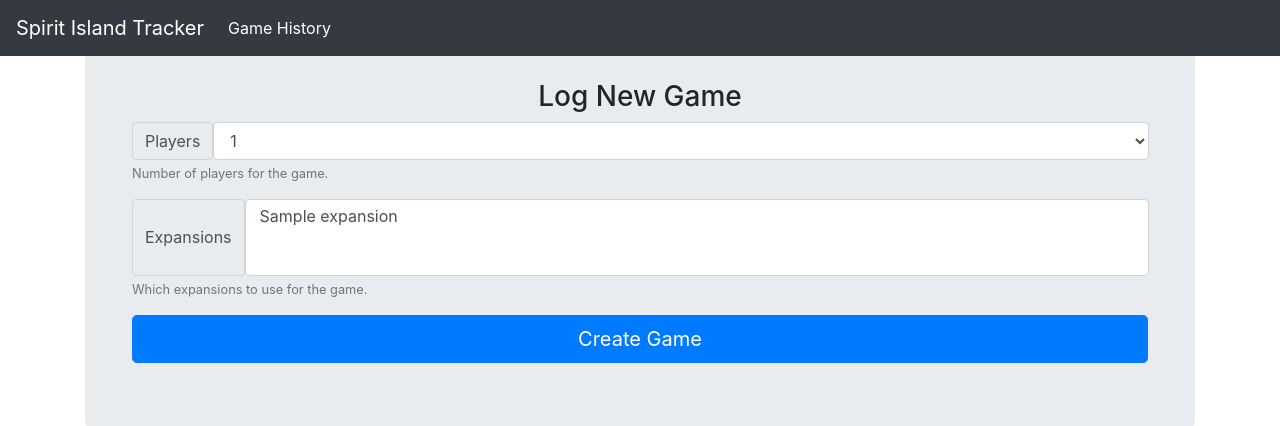
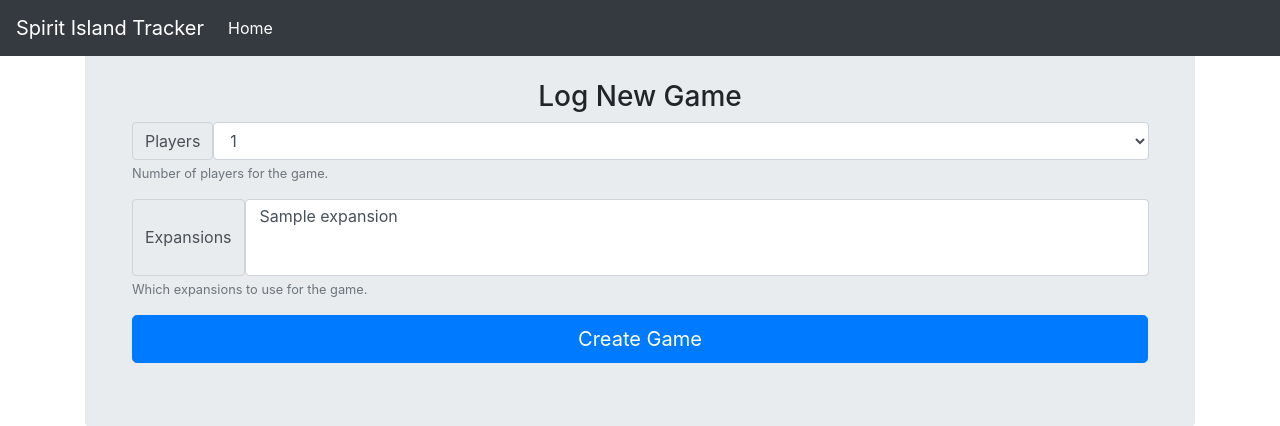
Before and after one commit to josephneumann/spirit-island-logger, a Flask app: page / in a window 1280 px wide. Shown: the top 426 px of the page. Run offline with Flask 2, Linux system fonts and the light colour scheme; tables that the repository leaves empty hold one stand-in row (values such as "Sample post"); some libraries are stand-ins or nearby versions.

Commit message:
Make home navbar tab active only when on index tab tab

```diff
--- a/app/templates/base.html
+++ b/app/templates/base.html
@@ -23,9 +23,8 @@
         </button>
         <div class="collapse navbar-collapse" id="navbarsExampleDefault">
             <ul class="navbar-nav mr-auto">
-                <li class="nav-item active">
-                    <a class="nav-link" href="{{ url_for('index') }}">Game History <span
-                            class="sr-only">(current)</span></a>
+                <li class="nav-item {% if request.endpoint == 'index' %}active{% else %}{% endif %}">
+                    <a class="nav-link" href="{{ url_for('index') }}">Home</a>
                 </li>
             </ul>
         </div>
```
